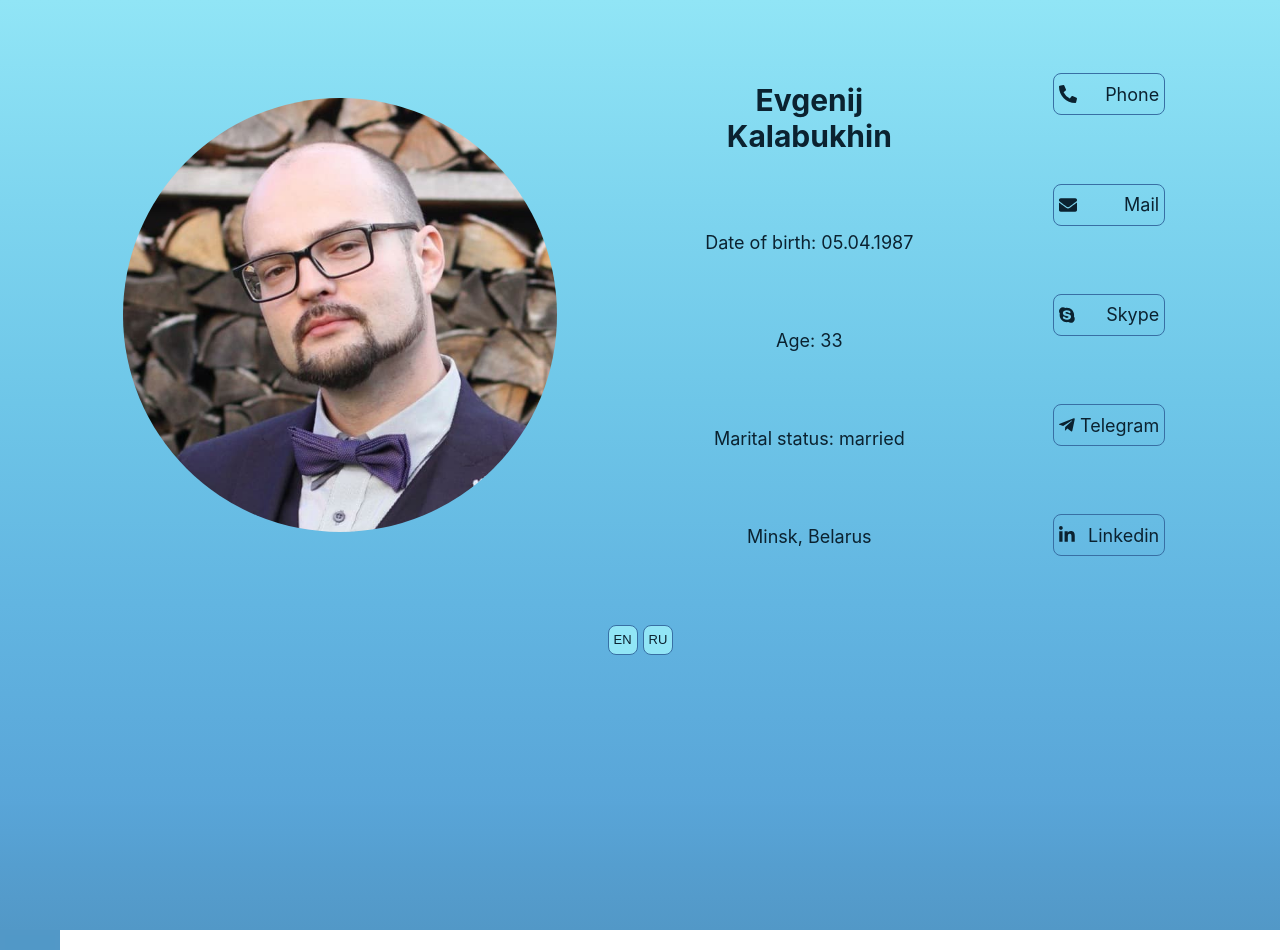
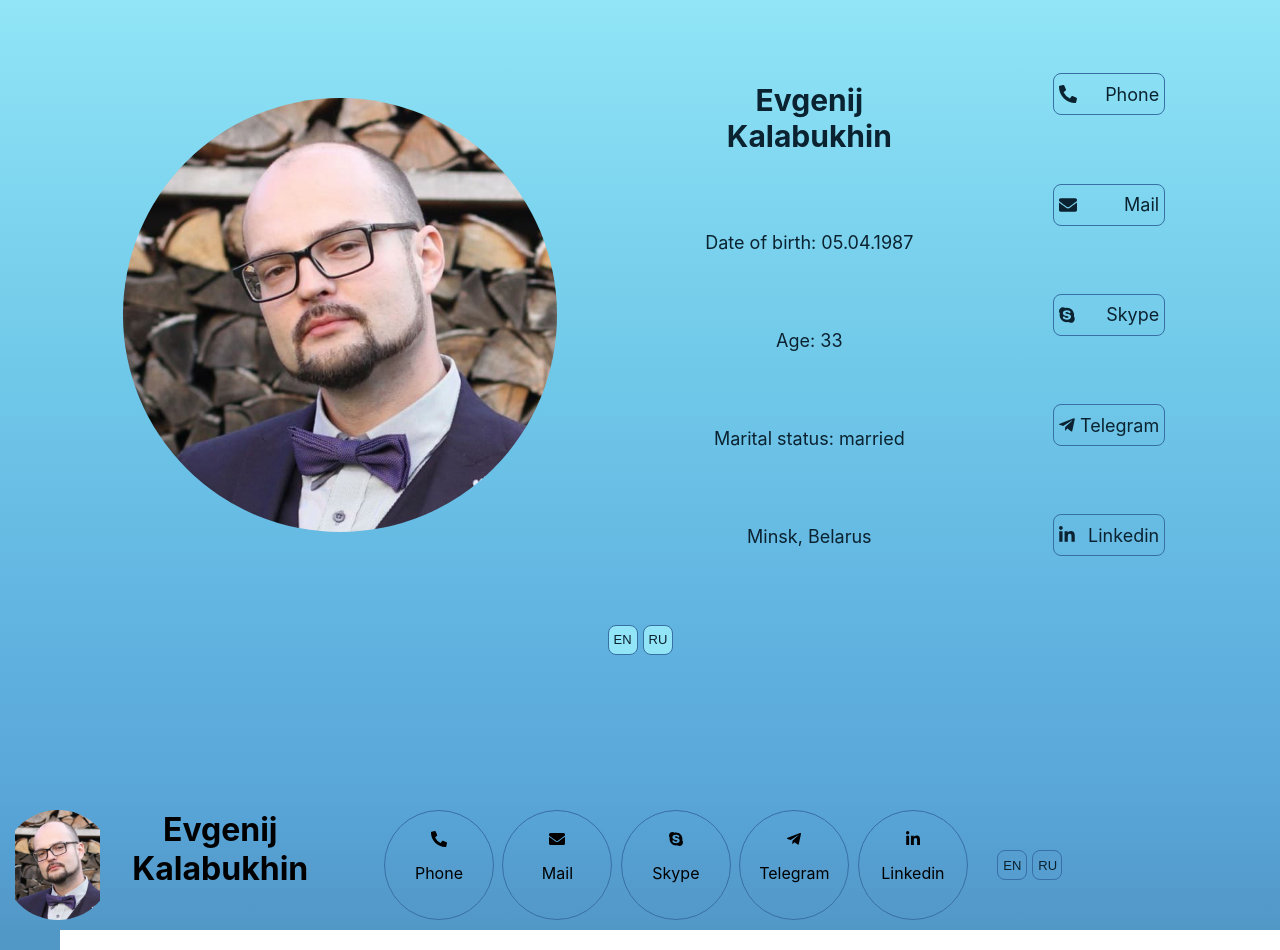
Before and after one commit to EK-machine/promo, a React (Create React App) app: page / in a window 1280 px wide. Shown: the top 950 px of the page. Built offline with nearby package versions, Linux system fonts and the light colour scheme.

Commit message:
made working logic, but still need to improve it

```diff
--- a/src/components/Header.jsx
+++ b/src/components/Header.jsx
@@ -1,4 +1,5 @@
-import React, { useRef } from 'react';
+import React, { useRef, useState, useEffect } from 'react';
+import classNames from 'classnames';
 import { useIntersection } from 'react-use';
 import './header.css';
 import { faPhoneAlt, faEnvelope } from '@fortawesome/free-solid-svg-icons';
@@ -10,30 +11,37 @@ import {
 import { FontAwesomeIcon } from '@fortawesome/react-fontawesome';
 
 function Header() {
+  const [isOpen, setIsOpen] = useState(false);
   const headerRef = useRef(null);
   const intersection = useIntersection(headerRef, {
     root: null,
-    rootMargin: '0px 0px -500px 0px',
+    rootMargin: '0px 0px -550px 0px',
     threshold: 1,
   });
 
-  const showHeader = (element) => {
-    console.log(element.classList);
+  const headerClasses = classNames('header__opacity-container', {
+    'header__opacity-container_visible': isOpen,
+  });
+  const showHeader = () => {
+    setIsOpen(true);
   };
-
-  const hideHeader = (element) => {
-    console.log(element.classList);
+  const hideHeader = () => {
+    setIsOpen(false);
   };
 
   if (intersection && intersection.intersectionRatio < 1) {
-    hideHeader('.header__opacity-container');
+    useEffect(() => {
+      hideHeader();
+    });
   } else {
-    showHeader('.header__opacity-container');
+    useEffect(() => {
+      showHeader();
+    });
   }
 
   return (
     <div ref={headerRef} className="header__container">
-      <div className="header__opacity-container">
+      <div className={headerClasses}>
         <div className="header__avatar-name-container">
           <div className="header__avatar-container">
             <img
```
